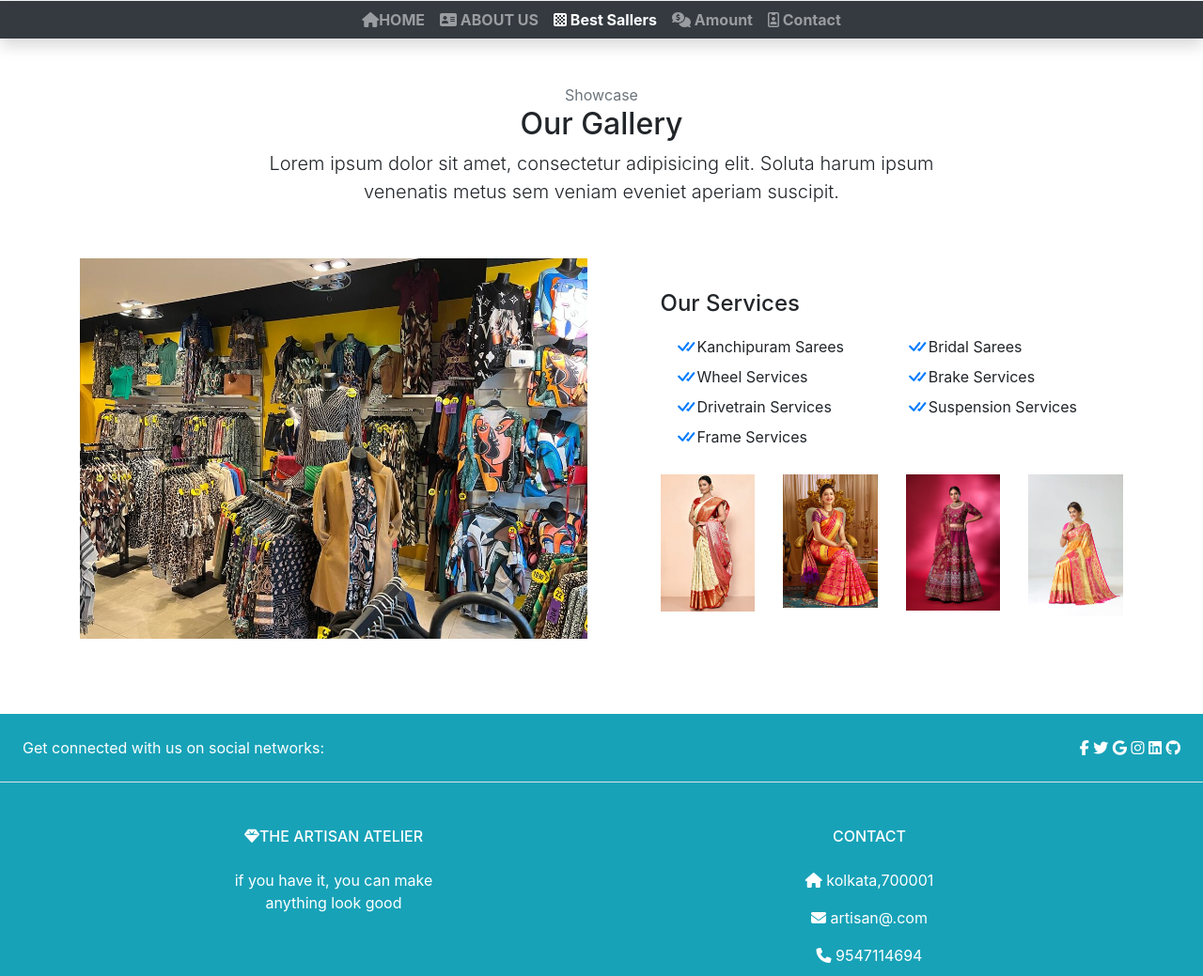
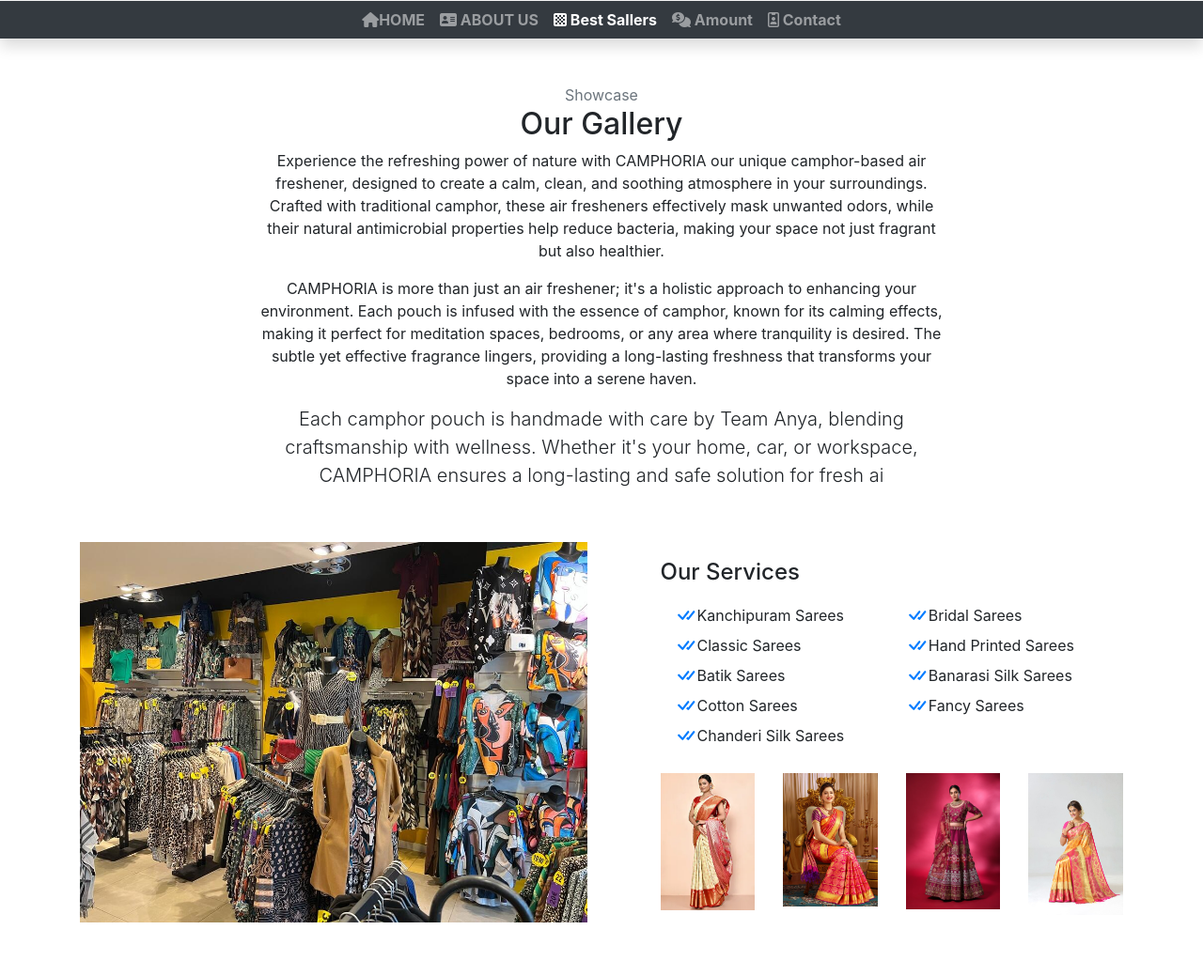
Before and after one commit to arnabg31/pro1, a PHP site: page /bestsallers.php in a window 1280 px wide. Shown: the part 257-1296 px from the top of the page at 94% size. Run offline with PHP 8.4, Linux system fonts and the light colour scheme; some libraries are stand-ins or nearby versions.

Commit message:
bestsallers mod

```diff
--- a/bestsallers.php
+++ b/bestsallers.php
@@ -215,8 +215,11 @@
 			<div class="col-12 col-lg-8 col-xxl-7 text-center mx-auto">
 				<span class="text-muted">Showcase</span>
 				<h2 class="display-5 fw-bold">Our Gallery</h2>
-				<p class="lead">Lorem ipsum dolor sit amet, consectetur adipisicing elit. Soluta harum ipsum venenatis metus sem veniam eveniet aperiam suscipit.</p>
-			</div>
+				<p class="justify">Experience the refreshing power of nature with CAMPHORIA our unique camphor-based air freshener, designed to create a calm, clean, and soothing atmosphere in your surroundings. Crafted with traditional camphor, these air fresheners effectively mask unwanted odors, while their natural antimicrobial properties help reduce bacteria, making your space not just fragrant but also healthier.</p>
+        <p class="classic">CAMPHORIA is more than just an air freshener; it's a holistic approach to enhancing your environment. Each pouch is infused with the essence of camphor, known for its calming effects, making it perfect for meditation spaces, bedrooms, or any area where tranquility is desired. The subtle yet effective fragrance lingers, providing a long-lasting freshness that transforms your space into a serene haven.</p>
+
+<p class="lead">Each camphor pouch is handmade with care by Team Anya, blending craftsmanship with wellness. Whether it's your home, car, or workspace, CAMPHORIA ensures a long-lasting and safe solution for fresh ai</p>
+          </div>
 		</div>
 		<div class="row py-3 align-items-center">
 			<div class="col-md-6 mt-md-0 mt-4">
@@ -261,7 +264,7 @@
                         <path d="M8.97 4.97a.75.75 0 0 1 1.07 1.05l-3.99 4.99a.75.75 0 0 1-1.08.02L2.324 8.384a.75.75 0 1 1 1.06-1.06l2.094 2.093L8.95 4.992zm-.92 5.14.92.92a.75.75 0 0 0 1.079-.02l3.992-4.99a.75.75 0 1 0-1.091-1.028L9.477 9.417l-.485-.486z" />
                       </svg>
                     </span>
-                    <span>Wheel Services</span>
+                    <span>Classic Sarees</span>
                   </li>
                   <li class="py-1 d-flex align-items-center gap-2 col-sm-6">
                     <span class="text-primary">
@@ -269,7 +272,7 @@
                         <path d="M8.97 4.97a.75.75 0 0 1 1.07 1.05l-3.99 4.99a.75.75 0 0 1-1.08.02L2.324 8.384a.75.75 0 1 1 1.06-1.06l2.094 2.093L8.95 4.992zm-.92 5.14.92.92a.75.75 0 0 0 1.079-.02l3.992-4.99a.75.75 0 1 0-1.091-1.028L9.477 9.417l-.485-.486z" />
                       </svg>
                     </span>
-                    <span>Brake Services</span>
+                    <span>Hand Printed Sarees</span>
                   </li>
                   <li class="py-1 d-flex align-items-center gap-2 col-sm-6">
                     <span class="text-primary">
@@ -277,7 +280,7 @@
                         <path d="M8.97 4.97a.75.75 0 0 1 1.07 1.05l-3.99 4.99a.75.75 0 0 1-1.08.02L2.324 8.384a.75.75 0 1 1 1.06-1.06l2.094 2.093L8.95 4.992zm-.92 5.14.92.92a.75.75 0 0 0 1.079-.02l3.992-4.99a.75.75 0 1 0-1.091-1.028L9.477 9.417l-.485-.486z" />
                       </svg>
                     </span>
-                    <span>Drivetrain Services</span>
+                    <span>Batik Sarees</span>
                   </li>
                   <li class="py-1 d-flex align-items-center gap-2 col-sm-6">
                     <span class="text-primary">
@@ -285,7 +288,7 @@
                         <path d="M8.97 4.97a.75.75 0 0 1 1.07 1.05l-3.99 4.99a.75.75 0 0 1-1.08.02L2.324 8.384a.75.75 0 1 1 1.06-1.06l2.094 2.093L8.95 4.992zm-.92 5.14.92.92a.75.75 0 0 0 1.079-.02l3.992-4.99a.75.75 0 1 0-1.091-1.028L9.477 9.417l-.485-.486z" />
                       </svg>
                     </span>
-                    <span>Suspension Services</span>
+                    <span>Banarasi Silk Sarees</span>
                   </li>
                   <li class="py-1 d-flex align-items-center gap-2 col-sm-6">
                     <span class="text-primary">
@@ -293,7 +296,23 @@
                         <path d="M8.97 4.97a.75.75 0 0 1 1.07 1.05l-3.99 4.99a.75.75 0 0 1-1.08.02L2.324 8.384a.75.75 0 1 1 1.06-1.06l2.094 2.093L8.95 4.992zm-.92 5.14.92.92a.75.75 0 0 0 1.079-.02l3.992-4.99a.75.75 0 1 0-1.091-1.028L9.477 9.417l-.485-.486z" />
                       </svg>
                     </span>
-                    <span>Frame Services</span>
+                    <span>Cotton Sarees</span>
+                  </li>
+                   <li class="py-1 d-flex align-items-center gap-2 col-sm-6">
+                    <span class="text-primary">
+                      <svg xmlns="http://www.w3.org/2000/svg" width="24" height="24" fill="currentColor" class="bi bi-check-all" viewBox="0 0 16 16">
+                        <path d="M8.97 4.97a.75.75 0 0 1 1.07 1.05l-3.99 4.99a.75.75 0 0 1-1.08.02L2.324 8.384a.75.75 0 1 1 1.06-1.06l2.094 2.093L8.95 4.992zm-.92 5.14.92.92a.75.75 0 0 0 1.079-.02l3.992-4.99a.75.75 0 1 0-1.091-1.028L9.477 9.417l-.485-.486z" />
+                      </svg>
+                    </span>
+                    <span>Fancy Sarees</span>
+                  </li>
+                   <li class="py-1 d-flex align-items-center gap-2 col-sm-6">
+                    <span class="text-primary">
+                      <svg xmlns="http://www.w3.org/2000/svg" width="24" height="24" fill="currentColor" class="bi bi-check-all" viewBox="0 0 16 16">
+                        <path d="M8.97 4.97a.75.75 0 0 1 1.07 1.05l-3.99 4.99a.75.75 0 0 1-1.08.02L2.324 8.384a.75.75 0 1 1 1.06-1.06l2.094 2.093L8.95 4.992zm-.92 5.14.92.92a.75.75 0 0 0 1.079-.02l3.992-4.99a.75.75 0 1 0-1.091-1.028L9.477 9.417l-.485-.486z" />
+                      </svg>
+                    </span>
+                    <span>Chanderi Silk Sarees</span>
                   </li>
                 </ul>
               </div>
```
